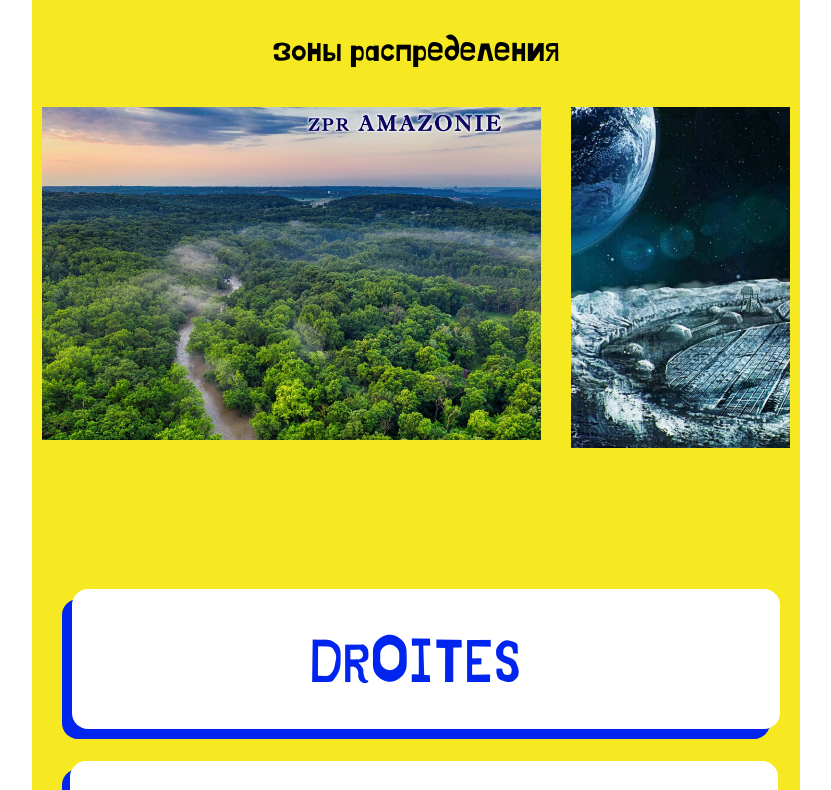
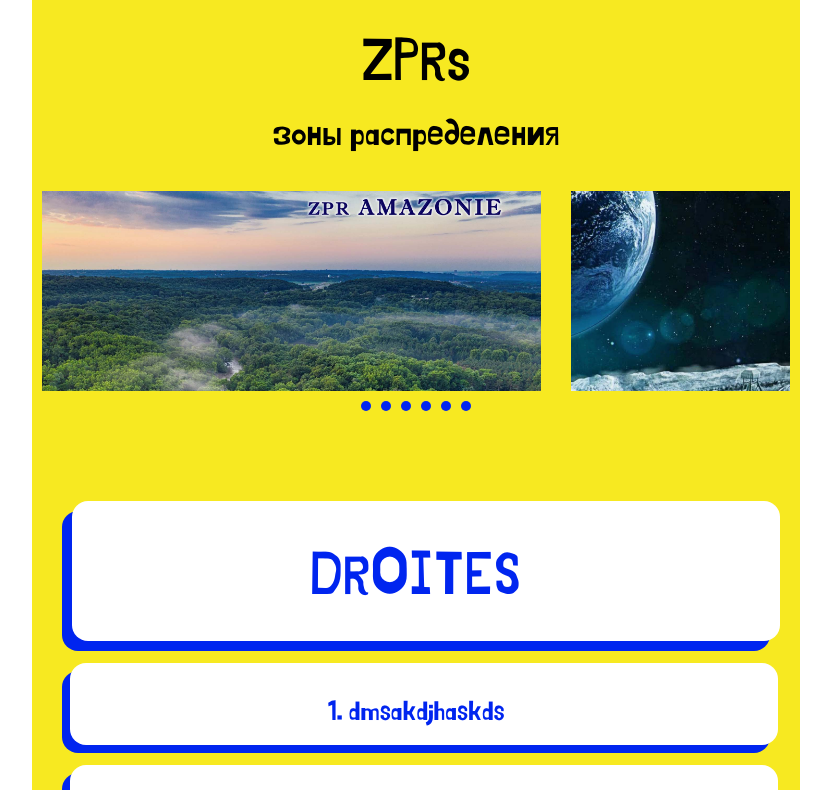
Before and after one commit to ker4ik13/apatria, a React (Vite) app: page / in a window 1280 px wide. Shown: the part 1724-2514 px from the top of the page, without its empty margins (224-1055 px from the left). Built offline with nearby package versions, Linux system fonts and the light colour scheme.

Commit message:
fix: фиксы по верстке

```diff
--- a/src/pages/DnaPage/DnaPage.module.scss
+++ b/src/pages/DnaPage/DnaPage.module.scss
@@ -3,7 +3,8 @@
 .dnaPage {
     @include container();
     background-color: $red;
-    padding-top: 50px;
+    padding-top: 100px;
+    padding-bottom: 30px;
 }
 
 .header {
--- a/src/pages/DocsPage/DocsPage.module.scss
+++ b/src/pages/DocsPage/DocsPage.module.scss
@@ -3,7 +3,7 @@
 .docsPage {
     background-color: $yellow;
     @include container();
-    padding-top: 50px;
+    padding-top: 100px;
     padding-bottom: 50px;
 }
 
--- a/src/shared/ui/WhiteLink/WhiteLink.module.scss
+++ b/src/shared/ui/WhiteLink/WhiteLink.module.scss
@@ -3,7 +3,7 @@
 .link {
     padding: 20px;
     width: 100%;
-    margin-top: 30px;
+    margin-top: 20px;
     border-radius: 16px;
     position: relative;
     z-index: 1;
--- a/src/widgets/FirstPage/FirstPage.module.scss
+++ b/src/widgets/FirstPage/FirstPage.module.scss
@@ -33,6 +33,8 @@
     position: relative;
     z-index: 2;
     width: 100%;
+    aspect-ratio: 16/9;
+    height: auto;
 
     &:before {
         content: '';
@@ -49,6 +51,8 @@
 
 iframe {
     width: 100%;
+    height: auto;
+    aspect-ratio: 16/9;
 }
 @media (max-width: $mobile) {
     .logoText {
--- a/src/widgets/Labs1Test/Labs1Test.module.scss
+++ b/src/widgets/Labs1Test/Labs1Test.module.scss
@@ -2,7 +2,7 @@
 
 .fingerPage {
     @include container();
-    padding-top: 50px;
+    padding-top: 30px;
     background-color: $yellow;
     display: flex;
     flex-direction: column;
@@ -16,21 +16,21 @@
 }
 
 .fingerZone {
-    margin-top: 50px;
+    margin-top: 20px;
     background-color: $blue;
     width: 100%;
     display: flex;
     flex-direction: column;
     align-items: center;
     justify-content: flex-start;
-    padding: 50px 30px;
+    padding: 20px 30px;
 }
 
 .prevent {
     -webkit-user-select: none;
-       -moz-user-select: none;
-        -ms-user-select: none;
-            user-select: none;
+    -moz-user-select: none;
+    -ms-user-select: none;
+    user-select: none;
 }
 
 .finger {
@@ -47,7 +47,7 @@
 }
 
 .progress {
-    height: 80px;
+    height: 40px;
     width: 100%;
     border: 3px solid #fff;
     border-radius: 8px;
@@ -80,7 +80,7 @@
 .next {
     color: #fff;
     font-size: $title-big;
-    margin-top: 50px;
+    margin-top: 30px;
     text-decoration: none;
     background-color: $blue;
     padding: 10px 0;
@@ -106,13 +106,17 @@
 
 .button {
     text-transform: uppercase;
-    color: $beige;
     background: none;
     outline: none;
     border: none;
     font-size: $title-big;
     margin-top: 30px;
     cursor: pointer;
+    background-color: $yellow;
+    color: $blue;
+    padding: 0 20px;
+    border-radius: 16px;
+    width: 100%;
 }
 
 .resButton {
--- a/src/widgets/Microphone/Microphone.module.scss
+++ b/src/widgets/Microphone/Microphone.module.scss
@@ -56,6 +56,10 @@
 .img {
     max-width: 20vw;
     width: 100%;
+    -webkit-user-select: none;
+    -moz-user-select: none;
+    -ms-user-select: none;
+    user-select: none;
 }
 .mic {
     width: 100%;
--- a/src/widgets/Microphone/index.tsx
+++ b/src/widgets/Microphone/index.tsx
@@ -49,12 +49,14 @@ const Microphone = () => {
         className={styles.microphoneButton}
         ref={micButton}
         onClick={() => {
-          setDirty(true);
           if (recording) {
             setRecording(false);
           } else {
             setRecording(true);
           }
+          setTimeout(() => {
+            setDirty(true);
+          }, 5000);
         }}
       >
         <img
@@ -62,6 +64,7 @@ const Microphone = () => {
           alt='Microphone'
           className={styles.img}
           ref={micImg}
+          draggable={false}
         />
       </button>
       <div className={styles.mic}></div>
--- a/src/widgets/SliderPage/SliderPage.module.scss
+++ b/src/widgets/SliderPage/SliderPage.module.scss
@@ -34,6 +34,7 @@
     display: flex;
     flex-wrap: nowrap;
     gap: 30px;
+    height: auto;
     -ms-scroll-snap-points-x: repeat(100%);
     scroll-snap-points-x: repeat(100%);
     scroll-behavior: smooth;
@@ -41,7 +42,6 @@
     scroll-snap-type: mandatory;
     -webkit-scroll-snap-type: mandatory;
     -webkit-scroll-snap-points-x: repeat(100%);
-    transform: skew(15deg, 10deg, 10deg, 10deg);
 
     &.overflow {
         overflow-x: hidden;
@@ -55,9 +55,11 @@
     flex: 0 0 66.666%;
     gap: 30px;
     transition: .2s ease;
-    max-height: 100vh;
+    max-height: 200px;
+    padding-bottom: 10px;
 
     &.active {
+        max-height: 100vh;
         position: fixed;
         top: 0;
         left: 50%;
@@ -68,7 +70,7 @@
         width: 100%;
         z-index: 3;
         background-color: $yellow;
-        .text {
+        .contentText {
             display: block;
             visibility: visible;
             opacity: 1;
@@ -86,17 +88,15 @@
     object-fit: cover;
 }
 
-.content {
+.contentText {
     overflow-y: scroll;
-    height: -webkit-min-content;
-    height: -moz-min-content;
-    height: min-content;
-}
-.text {
+    padding-bottom: 100px;
+    transition: .2s ease-in-out;
     display: none;
     visibility: hidden;
     opacity: 0;
-    transition: .2s ease-in-out;
+}
+.text {
     font-size: $text-big;
 }
 .buttons {
@@ -114,6 +114,19 @@
     display: flex;
     gap: 30px;
 }
+.indicators {
+    display: flex;
+    align-items: center;
+    justify-content: center;
+    gap: 10px;
+    margin-top: 10px;
+}
+.indicator {
+    width: 10px;
+    height: 10px;
+    border-radius: 50%;
+    background-color: $blue;
+}
 
 @media (max-width: $mobile) {
     .title {
--- a/src/widgets/SliderPage/index.tsx
+++ b/src/widgets/SliderPage/index.tsx
@@ -39,7 +39,7 @@ const Slider = () => {
                 }}
               >
                 <img src={item} className={styles.img} draggable={false} />
-                <div className={styles.content}>
+                <div className={styles.contentText}>
                   <p className={styles.text}>
                     Lorem ipsum, dolor sit amet consectetur adipisicing elit.
                     Rerum veritatis, non, eveniet laudantium nesciunt dolore
@@ -59,6 +59,14 @@ const Slider = () => {
               </div>
             ))}
           </div>
+          <div className={styles.indicators}>
+            <span className={styles.indicator}></span>
+            <span className={styles.indicator}></span>
+            <span className={styles.indicator}></span>
+            <span className={styles.indicator}></span>
+            <span className={styles.indicator}></span>
+            <span className={styles.indicator}></span>
+          </div>
         </div>
       </div>
     </div>
--- a/src/widgets/TestPage/TestPage.module.scss
+++ b/src/widgets/TestPage/TestPage.module.scss
@@ -17,7 +17,7 @@
     margin-bottom: 20px;
 }
 .imgWrapper {
-    margin-top: 30px;
+    margin-top: 20px;
     background-color: $blue;
     display: flex;
     align-items: center;
```
